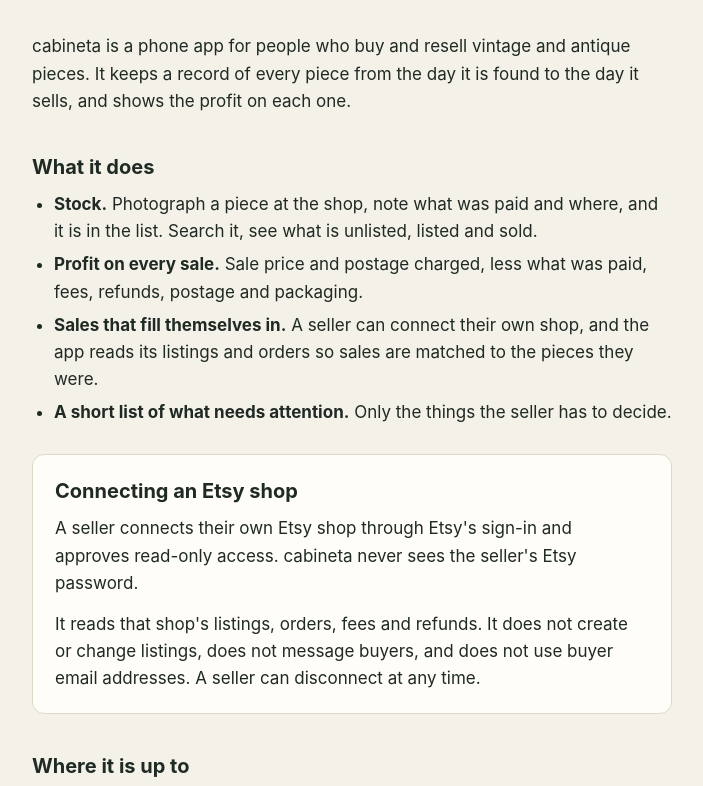
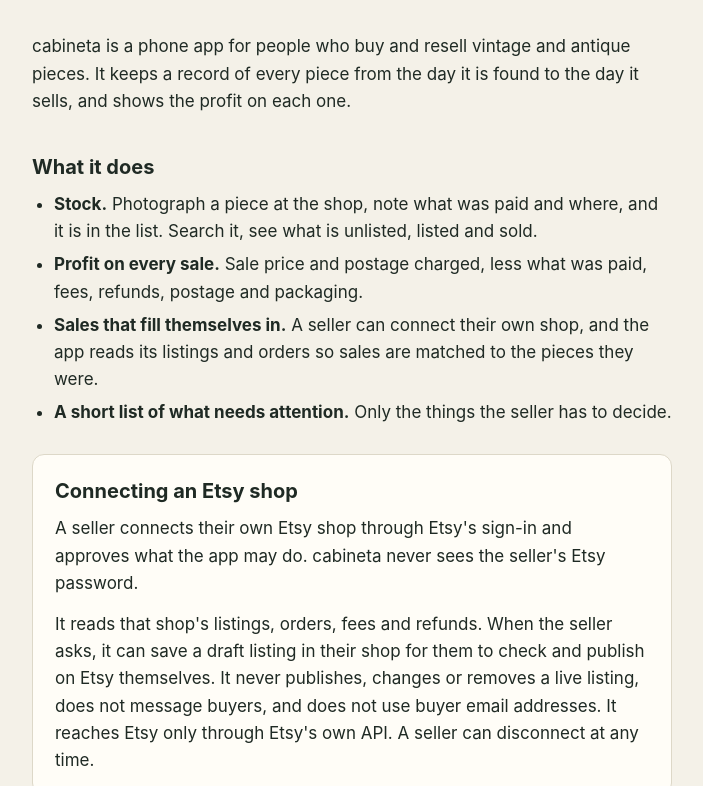
Before and after one commit to 1980stuart/cabineta-site, a plain HTML site: page index.html in a window 1280 px wide. Shown: the part 149-935 px from the top of the page, without its empty margins (288-991 px from the left). Drawn offline with Linux system fonts and the light colour scheme.

Commit message:
Etsy wording: the app can save a draft listing at the seller's tap; never publishes or changes a live listing
Co-Authored-By: Claude Fable 5.2 <noreply@anthropic.com>

```diff
--- a/index.html
+++ b/index.html
@@ -42,8 +42,8 @@
 
   <div class="card">
     <h2 style="margin-top:0">Connecting an Etsy shop</h2>
-    <p>A seller connects their own Etsy shop through Etsy's sign-in and approves read-only access. cabineta never sees the seller's Etsy password.</p>
-    <p>It reads that shop's listings, orders, fees and refunds. It does not create or change listings, does not message buyers, and does not use buyer email addresses. A seller can disconnect at any time.</p>
+    <p>A seller connects their own Etsy shop through Etsy's sign-in and approves what the app may do. cabineta never sees the seller's Etsy password.</p>
+    <p>It reads that shop's listings, orders, fees and refunds. When the seller asks, it can save a draft listing in their shop for them to check and publish on Etsy themselves. It never publishes, changes or removes a live listing, does not message buyers, and does not use buyer email addresses. It reaches Etsy only through Etsy's own API. A seller can disconnect at any time.</p>
   </div>
 
   <h2>Where it is up to</h2>
```
